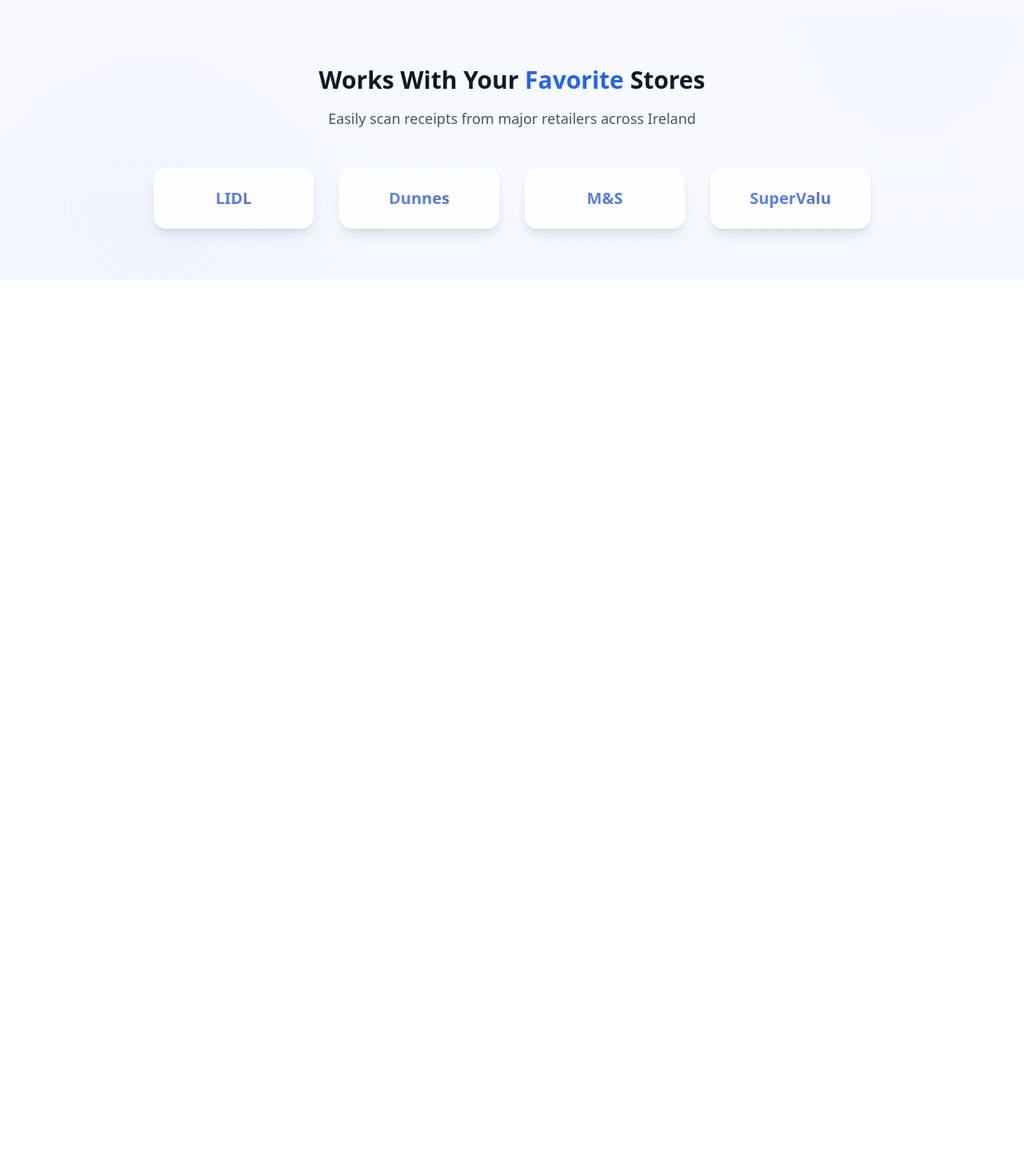
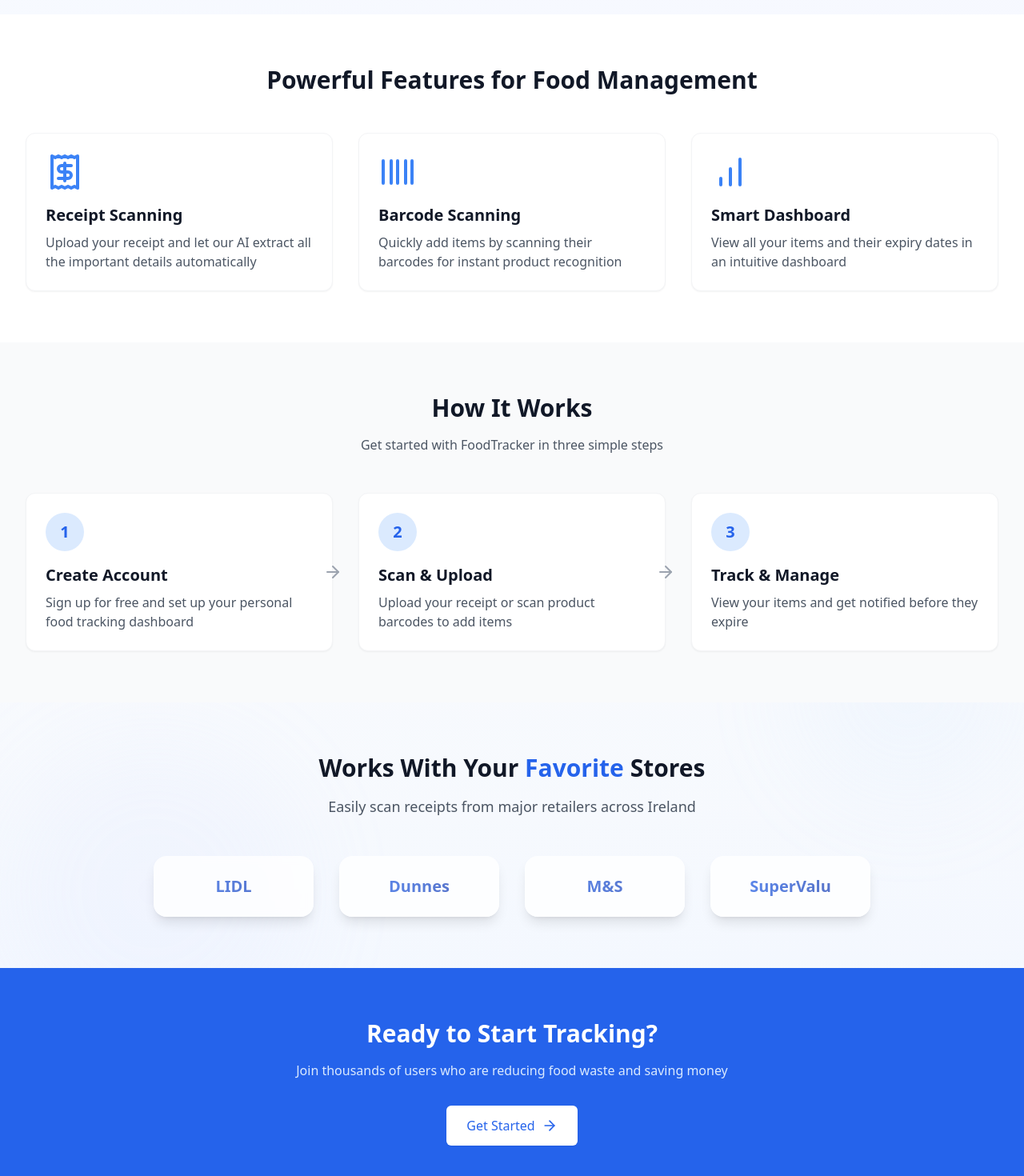
Before and after one commit to Ch-ir-ag/FoodExpiryTracker, a Next.js app: page / in a window 1280 px wide. Shown: the part 634-2104 px from the top of the page at 80% size. Before the commit the page ends 984 px from the top, so only its background shows below. Built offline with nearby package versions, Linux system fonts and the light colour scheme; no server answers.

Commit message:
Added landing page info + How it works

```diff
--- a/src/app/page.tsx
+++ b/src/app/page.tsx
@@ -4,6 +4,9 @@
 import Auth from '@/components/Auth';
 import Dashboard from '@/components/Dashboard';
 import { supabase } from '@/lib/supabase';
+import Image from 'next/image';
+import { ArrowRight, Receipt, Barcode, BarChart, Clock, Shield } from 'lucide-react';
+import Link from 'next/link';
 
 // Stats can be manually edited here
 const STATS = {
@@ -40,9 +43,9 @@
   }
 
   return (
-    <main className="min-h-screen bg-gradient-to-b from-gray-50 to-white">
+    <main className="flex-1">
       {/* Hero Section */}
-      <div className="relative overflow-hidden">
+      <section className="relative overflow-hidden bg-gradient-to-b from-gray-50 to-white">
         {/* Background decorations */}
         <div className="absolute inset-0 bg-gradient-to-br from-blue-50 to-indigo-50 opacity-50" />
         <div className="absolute inset-y-0 right-0 w-1/2 bg-gradient-to-l from-blue-100 to-transparent -z-10" />
@@ -108,10 +111,98 @@
             </div>
           </div>
         </div>
-      </div>
+      </section>
 
-      {/* Supported Retailers Section */}
-      <div className="relative bg-gradient-to-b from-gray-50/50 to-blue-50/50 py-16 overflow-hidden">
+      {/* Features Section */}
+      <section className="py-16 bg-white">
+        <div className="max-w-7xl mx-auto px-4 sm:px-6 lg:px-8">
+          <h2 className="text-3xl font-bold text-center text-gray-900 mb-12">
+            Powerful Features for Food Management
+          </h2>
+          <div className="grid md:grid-cols-3 gap-8">
+            <div className="bg-white p-6 rounded-xl shadow-sm border border-gray-100">
+              <Receipt className="w-12 h-12 text-blue-500 mb-4" />
+              <h3 className="text-xl font-semibold text-gray-900 mb-2">Receipt Scanning</h3>
+              <p className="text-gray-600">
+                Upload your receipt and let our AI extract all the important details automatically
+              </p>
+            </div>
+
+            <div className="bg-white p-6 rounded-xl shadow-sm border border-gray-100">
+              <Barcode className="w-12 h-12 text-blue-500 mb-4" />
+              <h3 className="text-xl font-semibold text-gray-900 mb-2">Barcode Scanning</h3>
+              <p className="text-gray-600">
+                Quickly add items by scanning their barcodes for instant product recognition
+              </p>
+            </div>
+
+            <div className="bg-white p-6 rounded-xl shadow-sm border border-gray-100">
+              <BarChart className="w-12 h-12 text-blue-500 mb-4" />
+              <h3 className="text-xl font-semibold text-gray-900 mb-2">Smart Dashboard</h3>
+              <p className="text-gray-600">
+                View all your items and their expiry dates in an intuitive dashboard
+              </p>
+            </div>
+          </div>
+        </div>
+      </section>
+
+      {/* How It Works Section */}
+      <section className="py-16 bg-gray-50">
+        <div className="max-w-7xl mx-auto px-4 sm:px-6 lg:px-8">
+          <h2 className="text-3xl font-bold text-center text-gray-900 mb-4">
+            How It Works
+          </h2>
+          <p className="text-center text-gray-600 mb-12 max-w-2xl mx-auto">
+            Get started with FoodTracker in three simple steps
+          </p>
+
+          <div className="grid md:grid-cols-3 gap-8">
+            <div className="relative">
+              <div className="bg-white p-6 rounded-xl shadow-sm border border-gray-100">
+                <div className="w-12 h-12 bg-blue-100 rounded-full flex items-center justify-center mb-4">
+                  <span className="text-xl font-bold text-blue-600">1</span>
+                </div>
+                <h3 className="text-xl font-semibold text-gray-900 mb-2">Create Account</h3>
+                <p className="text-gray-600">
+                  Sign up for free and set up your personal food tracking dashboard
+                </p>
+              </div>
+              <div className="hidden md:block absolute top-1/2 right-0 transform translate-x-1/2 -translate-y-1/2">
+                <ArrowRight className="w-6 h-6 text-gray-400" />
+              </div>
+            </div>
+
+            <div className="relative">
+              <div className="bg-white p-6 rounded-xl shadow-sm border border-gray-100">
+                <div className="w-12 h-12 bg-blue-100 rounded-full flex items-center justify-center mb-4">
+                  <span className="text-xl font-bold text-blue-600">2</span>
+                </div>
+                <h3 className="text-xl font-semibold text-gray-900 mb-2">Scan & Upload</h3>
+                <p className="text-gray-600">
+                  Upload your receipt or scan product barcodes to add items
+                </p>
+              </div>
+              <div className="hidden md:block absolute top-1/2 right-0 transform translate-x-1/2 -translate-y-1/2">
+                <ArrowRight className="w-6 h-6 text-gray-400" />
+              </div>
+            </div>
+
+            <div className="bg-white p-6 rounded-xl shadow-sm border border-gray-100">
+              <div className="w-12 h-12 bg-blue-100 rounded-full flex items-center justify-center mb-4">
+                <span className="text-xl font-bold text-blue-600">3</span>
+              </div>
+              <h3 className="text-xl font-semibold text-gray-900 mb-2">Track & Manage</h3>
+              <p className="text-gray-600">
+                View your items and get notified before they expire
+              </p>
+            </div>
+          </div>
+        </div>
+      </section>
+
+      {/* Stores Section */}
+      <section className="relative bg-gradient-to-b from-gray-50/50 to-blue-50/50 py-16 overflow-hidden">
         {/* Background decoration */}
         <div className="absolute inset-0 bg-gradient-to-br from-blue-50/30 to-indigo-50/30" />
         <div className="absolute -top-40 right-0 w-72 h-72 bg-blue-200 rounded-full filter blur-3xl opacity-10" />
@@ -154,7 +245,26 @@
             </div>
           </div>
         </div>
-      </div>
+      </section>
+
+      {/* CTA Section */}
+      <section className="py-16 bg-blue-600">
+        <div className="max-w-7xl mx-auto px-4 sm:px-6 lg:px-8 text-center">
+          <h2 className="text-3xl font-bold text-white mb-4">
+            Ready to Start Tracking?
+          </h2>
+          <p className="text-blue-100 mb-8 max-w-2xl mx-auto">
+            Join thousands of users who are reducing food waste and saving money
+          </p>
+          <Link
+            href="/auth"
+            className="inline-flex items-center px-6 py-3 border border-transparent text-base font-medium rounded-md shadow-sm text-blue-600 bg-white hover:bg-blue-50 transition-colors"
+          >
+            Get Started
+            <ArrowRight className="ml-2 w-5 h-5" />
+          </Link>
+        </div>
+      </section>
     </main>
   );
 }
```
